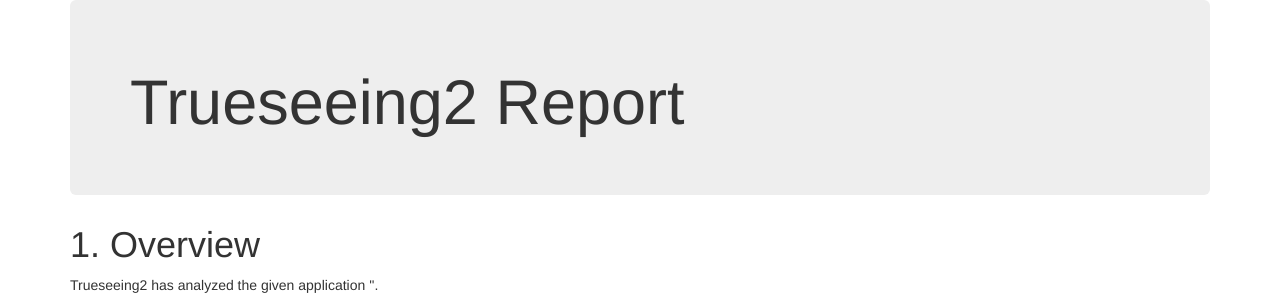
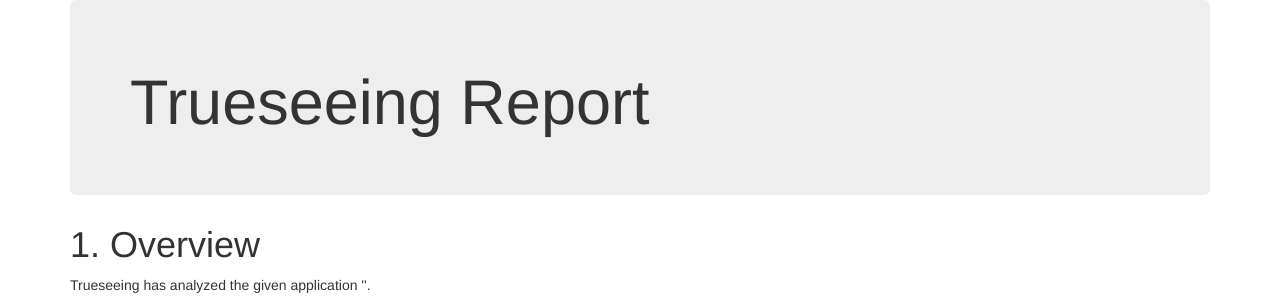
Before and after one commit to alterakey/trueseeing, a Python web app: template core/trueseeing/template/report.html in a window 1280 px wide. Shown: the top 307 px of the page. Run offline with Jinja, Linux system fonts and the light colour scheme; the template is opened without the code that fills it, so the values that code supplies are empty; some libraries are stand-ins or nearby versions.

Commit message:
Using the name of Trueseeing

```diff
--- a/core/trueseeing/template/report.html
+++ b/core/trueseeing/template/report.html
@@ -1,20 +1,20 @@
 <!DOCTYPE html>
 <html>
   <head>
-    <title>Trueseeing2 Report</title>
+    <title>Trueseeing Report</title>
     <link rel="stylesheet" href="https://maxcdn.bootstrapcdn.com/bootstrap/3.3.7/css/bootstrap.min.css" integrity="sha384-BVYiiSIFeK1dGmJRAkycuHAHRg32OmUcww7on3RYdg4Va+PmSTsz/K68vbdEjh4u" crossorigin="anonymous">
     <link rel="stylesheet" href="https://maxcdn.bootstrapcdn.com/bootstrap/3.3.7/css/bootstrap-theme.min.css" integrity="sha384-rHyoN1iRsVXV4nD0JutlnGaslCJuC7uwjduW9SVrLvRYooPp2bWYgmgJQIXwl/Sp" crossorigin="anonymous">
   </head>
   <body>
     <div class="container" role="main">
       <div class="jumbotron">
-	<h1>Trueseeing2 Report</h1>
+	<h1>Trueseeing Report</h1>
       </div>
       <div class="pageheader">
 	<h1>1. Overview</h2>
       </div>
       <div>
-	<p>Trueseeing2 has analyzed the given application '{{app.package}}'.</p>
+	<p>Trueseeing has analyzed the given application '{{app.package}}'.</p>
 
 	<p>We have detected {{app.issues}} issues.</p>
 
```
